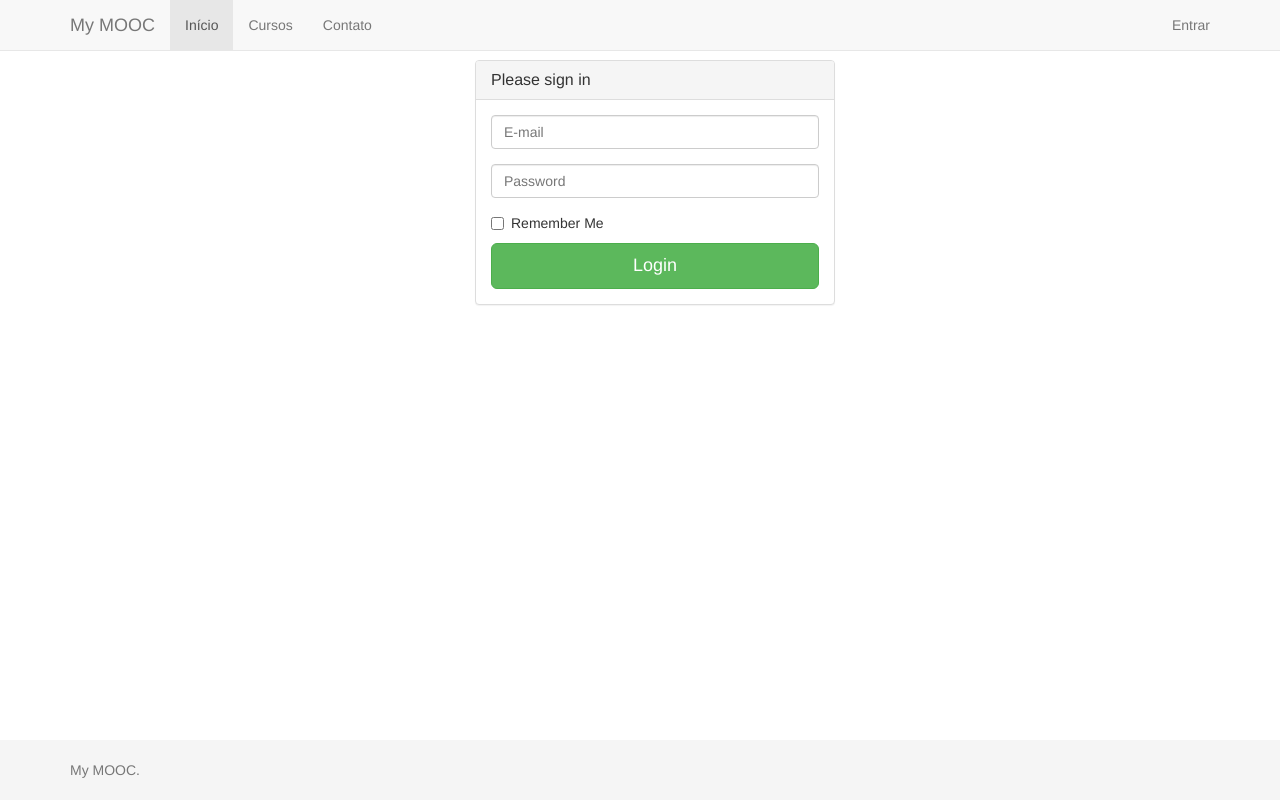
After one commit to ewertoncodes/mooc, a Django app: template mooc/accounts/templates/accounts/login.html in a window 1280 px wide. The commit adds this page. Run offline with Django 3.2, Linux system fonts and the light colour scheme; the template is opened without the code that fills it, so the values that code supplies are empty; some libraries are stand-ins or nearby versions.

Commit message:
update settings.py add urls.py, add base.html for accounts app

```diff
--- /dev/null
+++ b/mooc/accounts/templates/accounts/login.html
@@ -0,0 +1,35 @@
+{% extends "base.html" %}
+
+{%load static%}
+
+{%block container%}
+<div class="container">
+    <div class="row">
+		<div class="col-md-4 col-md-offset-4">
+    		<div class="panel panel-default">
+			  	<div class="panel-heading">
+			    	<h3 class="panel-title">Please sign in</h3>
+			 	</div>
+			  	<div class="panel-body">
+			    	<form accept-charset="UTF-8" role="form">
+                    <fieldset>
+			    	  	<div class="form-group">
+			    		    <input class="form-control" placeholder="E-mail" name="email" type="text">
+			    		</div>
+			    		<div class="form-group">
+			    			<input class="form-control" placeholder="Password" name="password" type="password" value="">
+			    		</div>
+			    		<div class="checkbox">
+			    	    	<label>
+			    	    		<input name="remember" type="checkbox" value="Remember Me"> Remember Me
+			    	    	</label>
+			    	    </div>
+			    		<input class="btn btn-lg btn-success btn-block" type="submit" value="Login">
+			    	</fieldset>
+			      	</form>
+			    </div>
+			</div>
+		</div>
+	</div>
+</div>
+{% endblock %}
--- /dev/null
+++ b/mooc/accounts/urls.py
@@ -0,0 +1,6 @@
+from django.conf.urls import patterns, include, url
+
+urlpatterns = patterns('',
+    url(r'^entrar/$', 'django.contrib.auth.views.login',
+        {'template_name': 'accounts/login.html'}, name='login'),
+)
--- a/mooc/core/templates/base.html
+++ b/mooc/core/templates/base.html
@@ -39,7 +39,7 @@
             <li><a href="{% url 'core:contact' %}">Contato</a></li>
           </ul>
           <ul class="nav navbar-nav navbar-right">
-            <li><a href="#">Entrar</a></li>
+            <li><a href="{% url 'accounts:login' %}">Entrar</a></li>
           </ul>
         </div><!--/.nav-collapse -->
       </div>
--- a/mooc/settings.py
+++ b/mooc/settings.py
@@ -39,6 +39,7 @@ INSTALLED_APPS = (
 
     'mooc.core',
     'mooc.courses',
+    'mooc.accounts',
 )
 
 MIDDLEWARE_CLASSES = (
--- a/mooc/urls.py
+++ b/mooc/urls.py
@@ -9,6 +9,7 @@ admin.autodiscover()
 urlpatterns = patterns('',
 
     url(r'^', include('mooc.core.urls',namespace='core')),
+    url(r'^conta/', include('mooc.accounts.urls',namespace='accounts')),
     url(r'^cursos/', include('mooc.courses.urls',namespace='courses')),
     url(r'^admin/', include(admin.site.urls)),
 )
```
Also changed, not shown: mooc/media/courses/images/python-dev_2.png (added).
